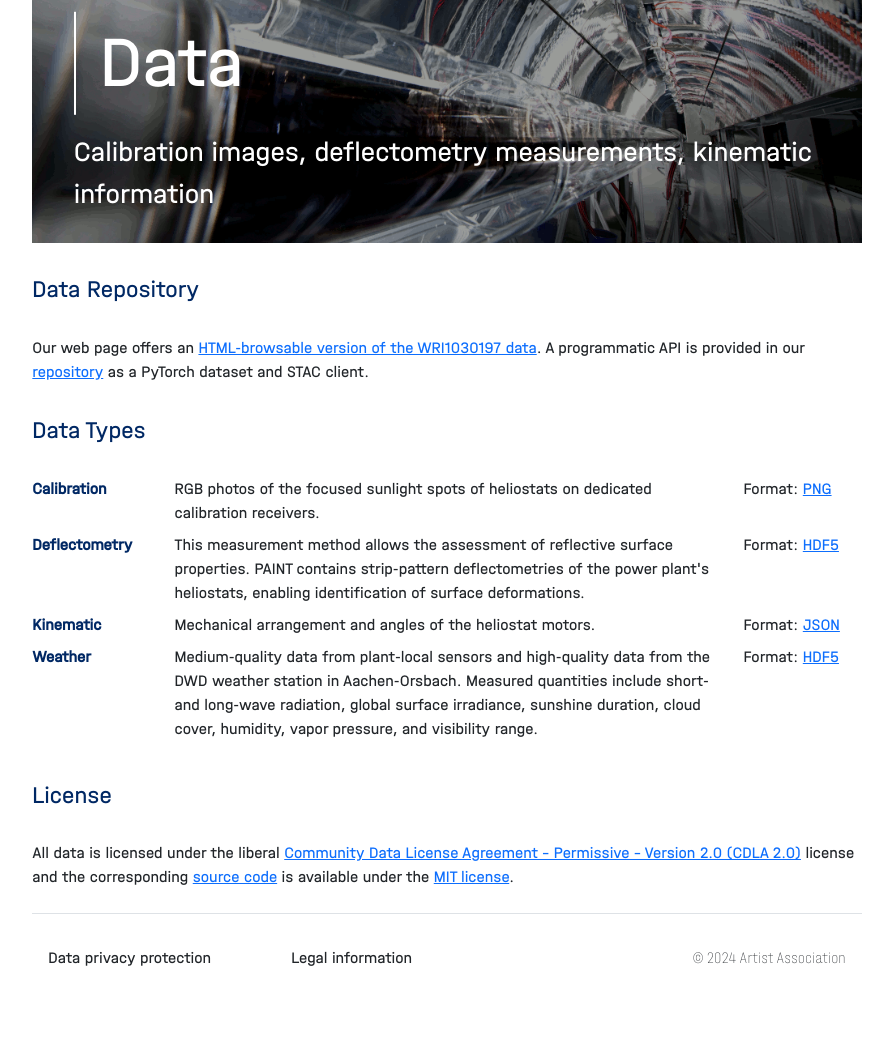
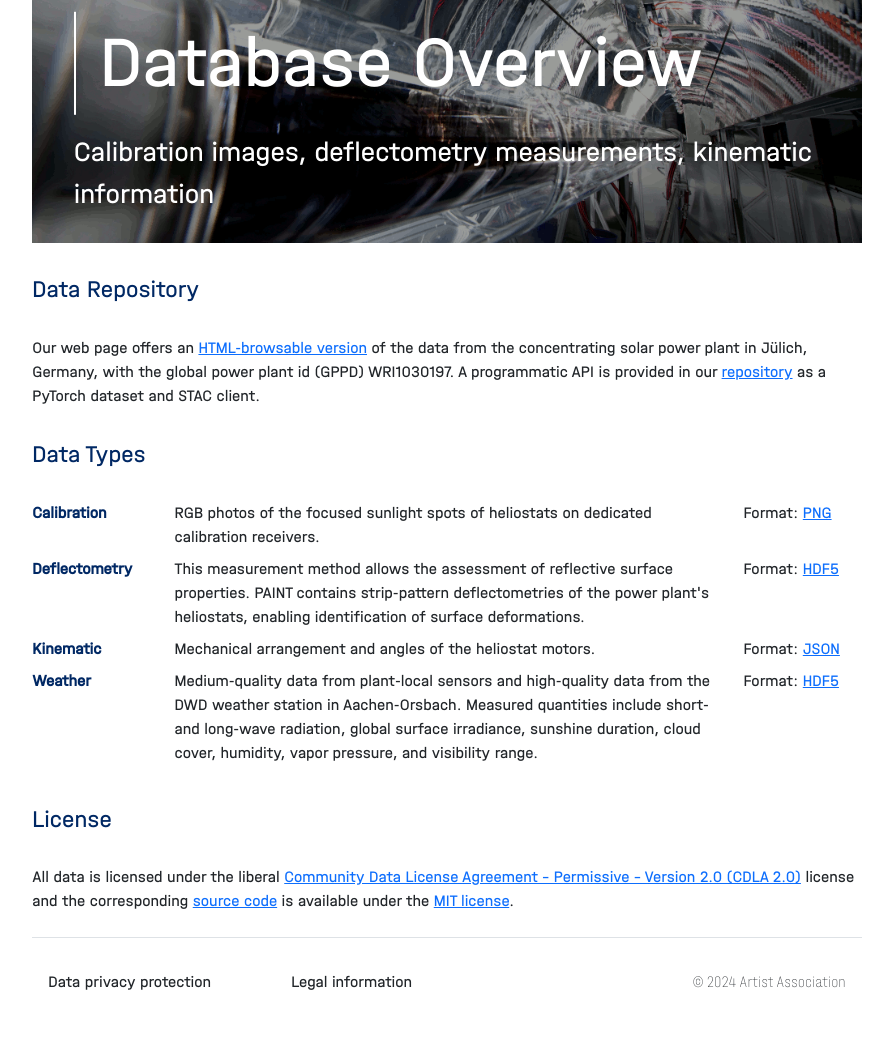
Before and after one commit to ARTIST-Association/PAINT, a Flask app: page /data in a window 1280 px wide. Shown: the part 80-1130 px from the top of the page, without its empty margins (193-1086 px from the left). Before the commit the page ends 1046 px from the top, so only its background shows below. Run offline with Flask 3, Linux system fonts and the light colour scheme.

Commit message:
adapt page title

```diff
--- a/html/templates/data.html
+++ b/html/templates/data.html
@@ -5,14 +5,14 @@
 <div class="position-relative text-white">
     <img class="img-fluid w-100" src="static/img/quartz.png">
     <div class="position-absolute top-50 start-5 translate-middle-y">
-        <h1 class="px-4 py-2 fs-large border-start border-2 border-white">Data</h1>
+        <h1 class="px-4 py-2 fs-large border-start border-2 border-white">Database Overview</h1>
         <p class="my-3 fs-3">Calibration images, deflectometry measurements, kinematic information</p>
     </div>
 </div>
 
 <h4 class="my-4 py-2 text-primary">Data Repository</h4>
 
-Our web page offers an <a href="/WRI1030197">HTML-browsable version of the WRI1030197 data</a>. A programmatic API is provided in our <a href="https://github.com/ARTIST-Association/PAINT">repository</a> as a PyTorch dataset and STAC client.
+Our web page offers an <a href="/WRI1030197">HTML-browsable version</a> of the data from the concentrating solar power plant in Jülich, Germany, with the global power plant id (GPPD) WRI1030197. A programmatic API is provided in our <a href="https://github.com/ARTIST-Association/PAINT">repository</a> as a PyTorch dataset and STAC client.
 
 <h4 class="my-4 py-2 text-primary">Data Types</h4>
 
```
